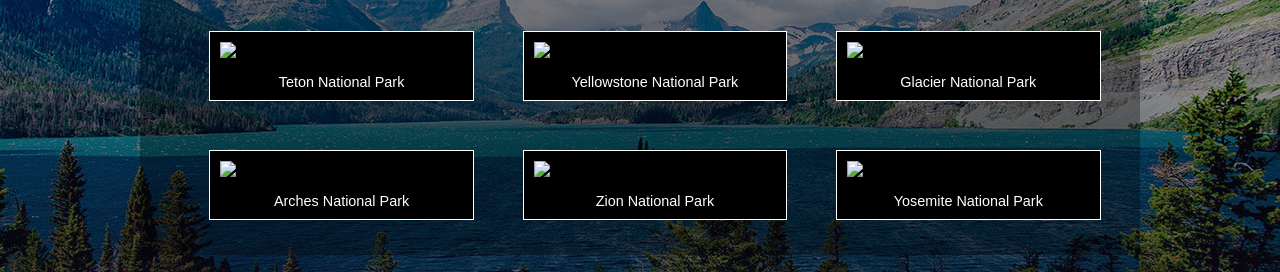
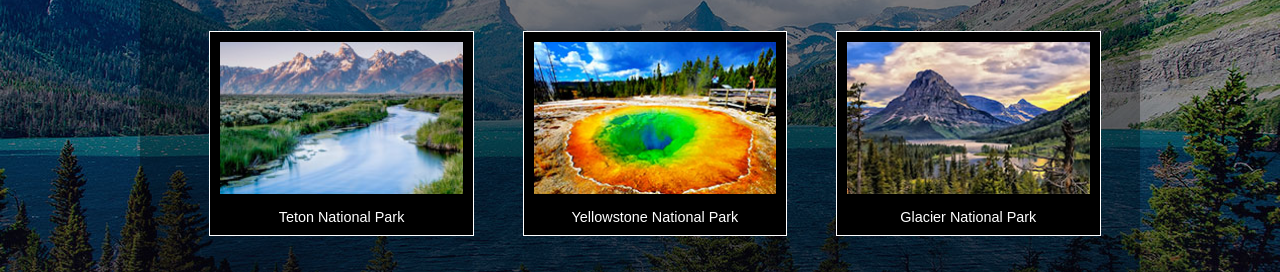
Before and after one commit to cgreany/cgreany.github.io, a plain HTML site: page newexplore/newexplore.html in a window 1280 px wide. Shown: the part 474-746 px from the top of the page. Drawn offline with Linux system fonts and the light colour scheme.

Commit message:
Update newexplore.html

```diff
--- a/newexplore/newexplore.html
+++ b/newexplore/newexplore.html
@@ -26,27 +26,27 @@
                 <h1> Go Explore!</h1>
                 <h2>Choose a US National Park Below:</h2>
                 <figure>
-                    <img src="parks/glacier.jpg" alt="Glacier National Park">
+                    <img src="glacier.jpg" alt="Glacier National Park">
                     <figcaption> Glacier National Park </figcaption>
                 </figure>
                 <figure>
-                    <img src="parks/yellowstone.jpg" alt="Yellowstone National Park" />
+                    <img src="yellowstone.jpg" alt="Yellowstone National Park" />
                     <figcaption>Yellowstone National Park</figcaption>
                 </figure>
                 <figure>
-                    <img src="parks/teton.jpg" alt="Teton National Park" />
+                    <img src="teton.jpg" alt="Teton National Park" />
                     <figcaption> Teton National Park</figcaption>
                 </figure>
                 <figure>
-                    <img src="parks/yosemite.jpg" alt="Yosemite National Park" />
+                    <img src="yosemite.jpg" alt="Yosemite National Park" />
                     <figcaption>Yosemite National Park</figcaption>
                 </figure>
                 <figure>
-                    <img src="parks/zion.jpg" alt="Zion National Park" />
+                    <img src="zion.jpg" alt="Zion National Park" />
                     <figcaption> Zion National Park</figcaption>
                 </figure>
                 <figure>
-                    <img src="parks/arches.jpg" alt="Arches National Park" />
+                    <img src="arches.jpg" alt="Arches National Park" />
                     <figcaption>Arches National Park</figcaption>
                 </figure>
             </article>
```
